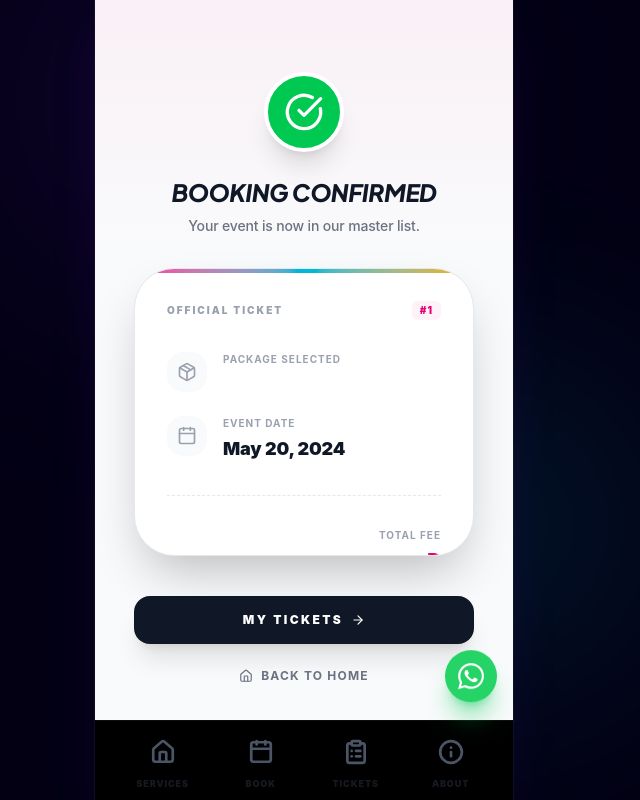
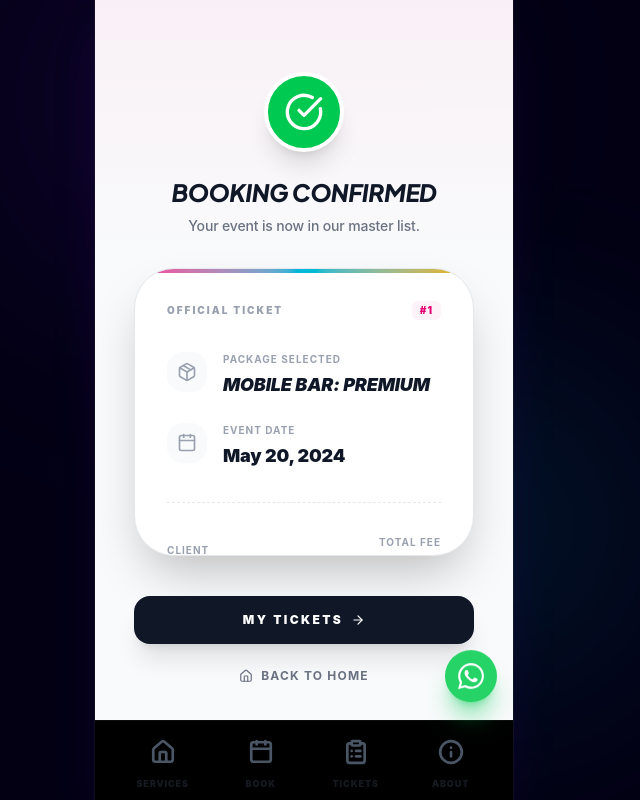
Before and after one commit to danieljayX/secret-corner-booking, a React (Vite) app: page /confirmation in a window 1280 px wide. Shown: the whole page, without its empty margins (336-976 px from the left). Built offline with nearby package versions, Linux system fonts and the light colour scheme.

Commit message:
Fix lucide-react import error by replacing missing Facebook and Instagram icons with inline SVGs in About.jsx

```diff
--- a/src/pages/About.jsx
+++ b/src/pages/About.jsx
@@ -1,6 +1,6 @@
 import { useContext } from 'react';
 import { ThemeContext } from '../context/ThemeContext';
-import { MapPin, Phone, Facebook, Instagram, Clock, Mail, Star, Martini } from 'lucide-react';
+import { MapPin, Phone, Clock, Mail, Star, Martini } from 'lucide-react';
 
 export default function About() {
   const { isDarkMode } = useContext(ThemeContext);
@@ -81,7 +81,9 @@
 
             <a href="https://facebook.com/secretcorner" target="_blank" rel="noreferrer" className="flex items-center gap-4 group">
               <div className={`w-10 h-10 rounded-xl flex items-center justify-center shrink-0 ${isDarkMode ? 'bg-blue-500/20 text-blue-400' : 'bg-blue-50 text-blue-600'}`}>
-                <Facebook size={18} />
+                <svg className="w-5 h-5 fill-current" viewBox="0 0 24 24">
+                  <path d="M24 12.073c0-6.627-5.373-12-12-12s-12 5.373-12 12c0 5.99 4.388 10.954 10.125 11.854v-8.385H7.078v-3.47h3.047V9.43c0-3.007 1.792-4.669 4.533-4.669 1.312 0 2.686.235 2.686.235v2.953H15.83c-1.491 0-1.956.925-1.956 1.874v2.25h3.328l-.532 3.47h-2.796v8.385C19.612 23.027 24 18.062 24 12.073z"/>
+                </svg>
               </div>
               <div>
                 <p className={`text-[9px] font-black uppercase tracking-widest ${labelColor}`}>Facebook Page</p>
@@ -91,7 +93,9 @@
 
             <a href="https://instagram.com/secretcorner" target="_blank" rel="noreferrer" className="flex items-center gap-4 group">
               <div className={`w-10 h-10 rounded-xl flex items-center justify-center shrink-0 ${isDarkMode ? 'bg-pink-500/20 text-pink-400' : 'bg-pink-50 text-pink-600'}`}>
-                <Instagram size={18} />
+                <svg className="w-5 h-5 fill-current" viewBox="0 0 24 24">
+                  <path d="M12 2.163c3.204 0 3.584.012 4.85.07 3.252.148 4.771 1.691 4.919 4.919.058 1.265.069 1.645.069 4.849 0 3.205-.012 3.584-.069 4.849-.149 3.225-1.664 4.771-4.919 4.919-1.266.058-1.644.07-4.85.07-3.204 0-3.584-.012-4.849-.07-3.26-.149-4.771-1.699-4.919-4.92-.058-1.265-.07-1.644-.07-4.849 0-3.204.013-3.583.07-4.849.149-3.227 1.664-4.771 4.919-4.919 1.266-.057 1.645-.069 4.849-.069zm0-2.163c-3.259 0-3.667.014-4.947.072-4.358.2-6.78 2.618-6.98 6.98-.059 1.281-.073 1.689-.073 4.948 0 3.259.014 3.668.072 4.948.2 4.358 2.618 6.78 6.98 6.98 1.281.058 1.689.072 4.948.072 3.259 0 3.668-.014 4.948-.072 4.354-.2 6.782-2.618 6.979-6.98.059-1.28.073-1.689.073-4.948 0-3.259-.014-3.667-.072-4.947-.196-4.354-2.617-6.78-6.979-6.98-1.281-.059-1.69-.073-4.949-.073zm0 5.838c-3.403 0-6.162 2.759-6.162 6.162s2.759 6.163 6.162 6.163 6.162-2.759 6.162-6.163c0-3.403-2.759-6.162-6.162-6.162zm0 10.162c-2.209 0-4-1.79-4-4 0-2.209 1.791-4 4-4s4 1.791 4 4c0 2.21-1.791 4-4 4zm6.406-11.845c-.796 0-1.441.645-1.441 1.44s.645 1.44 1.441 1.44c.795 0 1.439-.645 1.439-1.44s-.644-1.44-1.439-1.44z"/>
+                </svg>
               </div>
               <div>
                 <p className={`text-[9px] font-black uppercase tracking-widest ${labelColor}`}>Instagram</p>
--- a/src/pages/Booking.jsx
+++ b/src/pages/Booking.jsx
@@ -36,7 +36,7 @@
       ...currentBooking,
       ...formData
     });
-    navigate('/tickets');
+    navigate('/confirmation');
   };
 
   const isDateBooked = (date) => bookedDates.includes(date);
--- a/src/pages/OrderConfirmation.jsx
+++ b/src/pages/OrderConfirmation.jsx
@@ -47,7 +47,7 @@
                 </div>
                 <div>
                   <p className="text-[10px] font-bold text-gray-400 uppercase tracking-widest mb-1">Package Selected</p>
-                  <p className="text-lg font-black text-gray-900 dark:text-white uppercase italic">{latestBooking.package_name}</p>
+                  <p className="text-lg font-black text-gray-900 dark:text-white uppercase italic">{latestBooking.packageName}</p>
                 </div>
               </div>
 
@@ -67,11 +67,11 @@
             <div className="mt-8 pt-8 border-t border-dashed border-gray-200 dark:border-white/10 flex justify-between items-end transition-colors">
               <div>
                 <p className="text-[10px] font-bold text-gray-400 uppercase tracking-widest mb-1">Client</p>
-                <p className="text-sm font-black text-gray-900 dark:text-white uppercase">{latestBooking.name}</p>
+                <p className="text-sm font-black text-gray-900 dark:text-white uppercase">{latestBooking.customerName}</p>
               </div>
               <div className="text-right">
                 <p className="text-[10px] font-bold text-gray-400 uppercase tracking-widest mb-1">Total Fee</p>
-                <p className="text-xl font-black text-pink-600 dark:text-pink-400">₱{latestBooking.price?.toLocaleString()}</p>
+                <p className="text-xl font-black text-pink-600 dark:text-pink-400">₱{latestBooking.packagePrice?.toLocaleString()}</p>
               </div>
             </div>
           </div>
```
